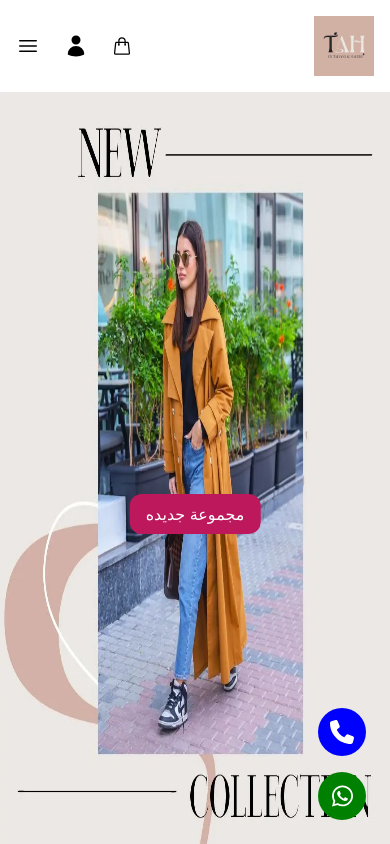
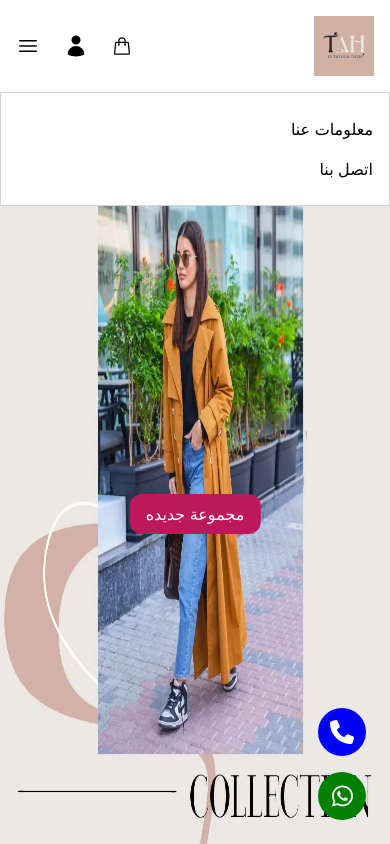
Before and after one commit to ashrafsayed2018/ecommerce-homepage, a Next.js app: page / in a window 390 px wide. Both pictures are taken after a click on the element 28 px from the left and 46 px from the top of the page. Shown: the top 844 px of the page. Built offline with nearby package versions, Linux system fonts and the light colour scheme.

Commit message:
fiinshing the landing page

```diff
--- a/src/app/components/Navbar.jsx
+++ b/src/app/components/Navbar.jsx
@@ -6,6 +6,7 @@ import { useState } from "react";
 
 export default function Navbar() {
   const [isOpen, setIsOpen] = useState(false);
+  console.log(isOpen);
 
   return (
     <nav className="bg-white">
@@ -87,7 +88,7 @@ export default function Navbar() {
       </div>
       {/* mobile menu items */}
       <ul
-        className={`bg-white p-4 border-[1px] border-gray-300  ${
+        className={`bg-white p-4 border-[1px] border-gray-300 z-50 ${
           isOpen ? "flex flex-col fixed right-0 left-0" : "hidden"
         }`}
       >
```
